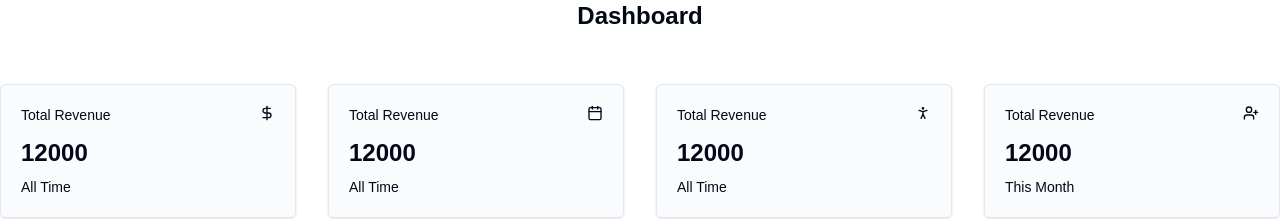
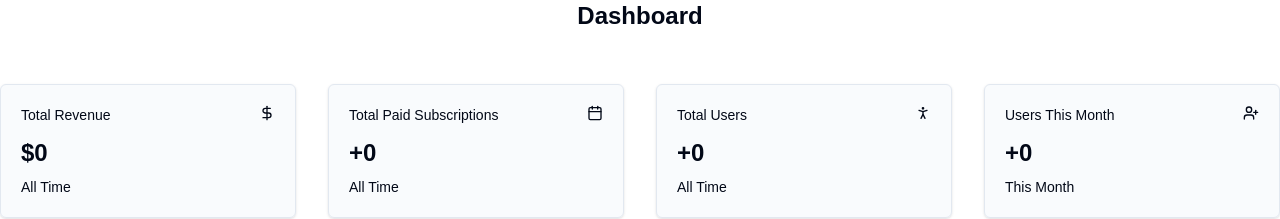
Before and after one commit to Polqt/buy-and-sell, a Next.js app: page / in a window 1280 px wide. Shown: the top 219 px of the page. Built offline with nearby package versions, Linux system fonts and the light colour scheme; no server answers; the database is empty.

Commit message:
Add user and sales metrics to dashboard, including total users and revenue this month

```diff
--- a/app/page.tsx
+++ b/app/page.tsx
@@ -2,9 +2,35 @@ import { DashboardCard, DashboardCardContent } from "@/components/dashboard-card
 import UserDataCard, { UserDataProps } from "@/components/user-data-card";
 import { db } from "@/lib/db";
 import { Calendar, DollarSign, PersonStanding, UserPlus, UserRoundCheck } from "lucide-react";
-import { formatDistanceToNow } from "date-fns";
+import { endOfMonth, formatDistanceToNow, startOfMonth } from "date-fns";
 
 export default async function Dashboard() {
+  const currentDate = new Date();
+
+  // User Count
+  const userCount = await db.user.count()
+
+  // User Count This Month
+  const userCountThisMonth = await db.user.count({
+    where: {
+      createdAt: {
+        gte: startOfMonth(currentDate),
+        lte: endOfMonth(currentDate)
+      }
+    }
+  })
+
+  // Sales Count
+  const salesCount = await db.purchase.count()
+
+  // Sales Total
+  const salesTotal = await db.purchase.aggregate({
+    _sum: {
+      amount: true
+    }
+  })
+
+  const totalAmount = salesTotal._sum.amount || 0;
 
   const recentUsers = await db.user.findMany({
     orderBy: {
@@ -30,25 +56,25 @@ export default async function Dashboard() {
             <DashboardCard
               label={"Total Revenue"}
               Icon={DollarSign}
-              amount={12000}
+              amount={`$${totalAmount}`}
               description="All Time"
             />
             <DashboardCard
-              label={"Total Revenue"}
+              label={"Total Paid Subscriptions"}
               Icon={Calendar}
-              amount={12000}
+              amount={`+${salesCount}`}
               description="All Time"
             />
             <DashboardCard
-              label={"Total Revenue"}
+              label={"Total Users"}
               Icon={PersonStanding}
-              amount={12000}
+              amount={`+${userCount}`}
               description="All Time"
             />
             <DashboardCard
-              label={"Total Revenue"}
+              label={"Users This Month"}
               Icon={UserPlus}
-              amount={12000}
+              amount={`+${userCountThisMonth}`}
               description="This Month"
             />
           </section>
```
